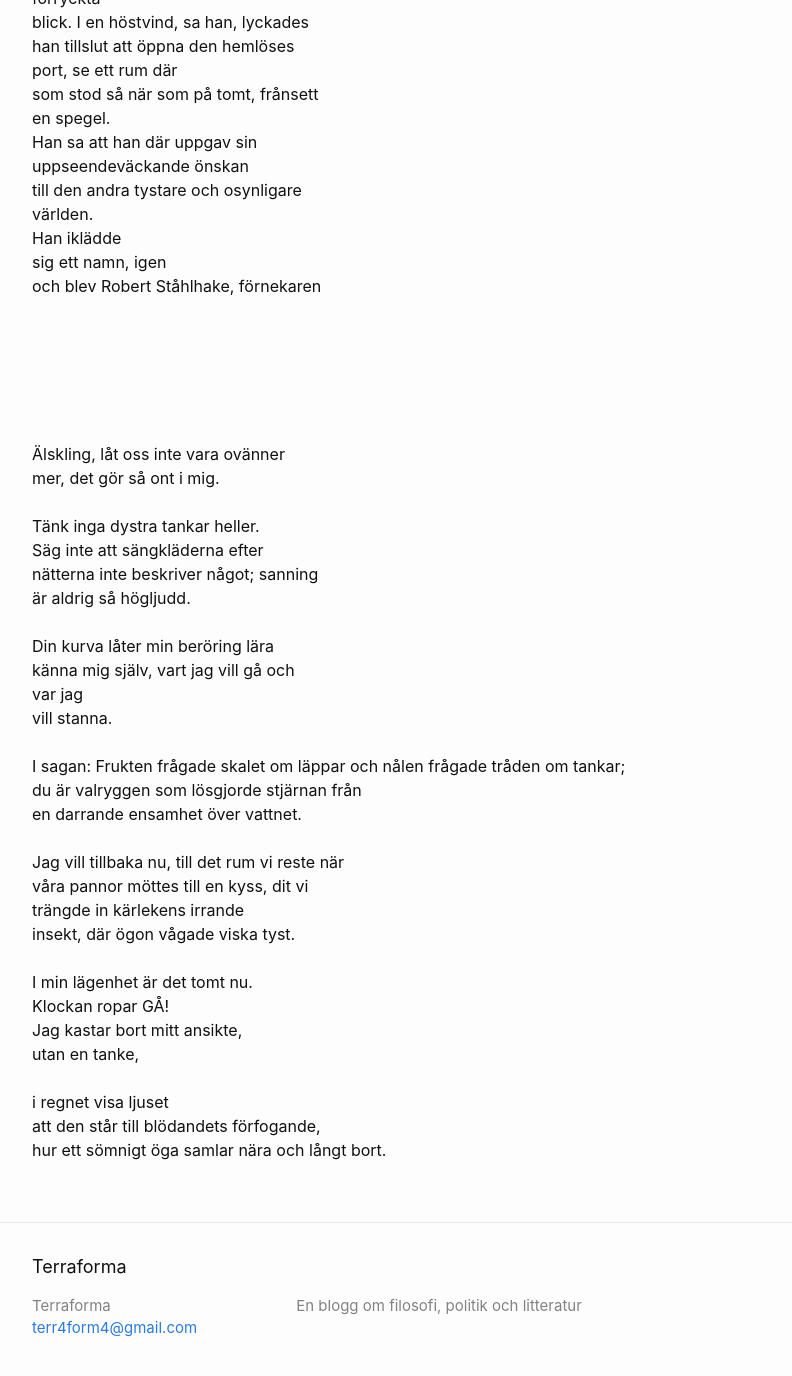
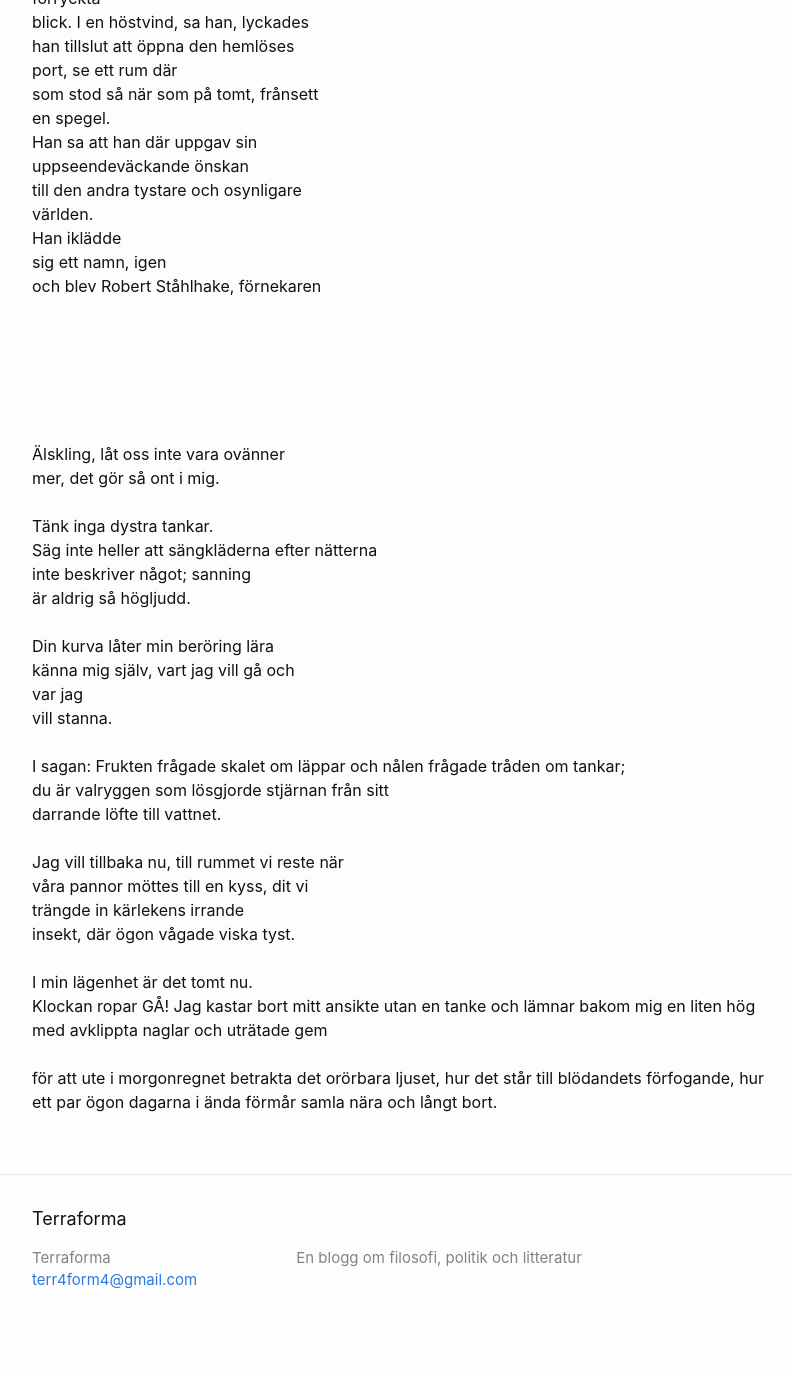
Before and after one commit to terr4form4/terr4form4.github.io, a Jekyll site: the page built from _posts/poesi/2024-01-03-dikter-2023-2024.md, in a window 1280 px wide and 1400 px high, scrolled down 6349 px. Shown: the top 1376 px of the window, without its empty margins (238-1030 px from the left). Built offline with Jekyll 4.4.1, drawn with Linux system fonts in a browser that asks for light colours; comment, search, counter and statistics services are not loaded; after the commit the page ends 7701 px from its top, so only the background shows below that.

Commit message:
älskling

```diff
--- a/_posts/poesi/2024-01-03-dikter-2023-2024.md
+++ b/_posts/poesi/2024-01-03-dikter-2023-2024.md
@@ -276,9 +276,9 @@ och blev Robert Ståhlhake, förnekaren<br/>
 Älskling, låt oss inte vara ovänner<br/>
 mer, det gör så ont i mig.<br/>
 <br/>
-Tänk inga dystra tankar heller.<br/>
-Säg inte att sängkläderna efter<br/>
-nätterna inte beskriver något; sanning<br/>
+Tänk inga dystra tankar.<br/>
+Säg inte heller att sängkläderna efter nätterna<br/>
+inte beskriver något; sanning<br/>
 är aldrig så högljudd.<br/>
 <br/>
 Din kurva låter min beröring lära<br/>
@@ -288,21 +288,21 @@ vill stanna.<br/>
 <br/>
 I sagan: Frukten frågade skalet om läppar
 och nålen frågade tråden om tankar;<br/>
-du är valryggen som lösgjorde stjärnan från<br/>
-en darrande ensamhet över vattnet.<br/>
+du är valryggen som lösgjorde stjärnan från sitt<br/>
+darrande löfte till vattnet.<br/>
 <br/>
-Jag vill tillbaka nu, till det rum vi reste när<br/>
+Jag vill tillbaka nu, till rummet vi reste när<br/>
 våra pannor möttes till en kyss, dit vi<br/>
 trängde in kärlekens irrande<br/>
 insekt, där ögon vågade viska tyst.<br/>
 <br/>
 I min lägenhet är det tomt nu.<br/>
-Klockan ropar GÅ!<br/>
-Jag kastar bort mitt ansikte,<br/>
-utan en tanke,<br/>
+Klockan ropar GÅ! Jag kastar bort mitt ansikte
+utan en tanke och lämnar bakom mig
+en liten hög med avklippta naglar och uträtade gem<br/>
 <br/>
-i regnet visa ljuset<br/>
-att den står till blödandets förfogande,<br/>
-hur ett sömnigt öga samlar nära och
-långt bort.
+för att ute i morgonregnet betrakta det
+orörbara ljuset, hur det står till
+blödandets förfogande, hur ett par ögon dagarna
+i ända förmår samla nära och långt bort.
 <br/>
```
